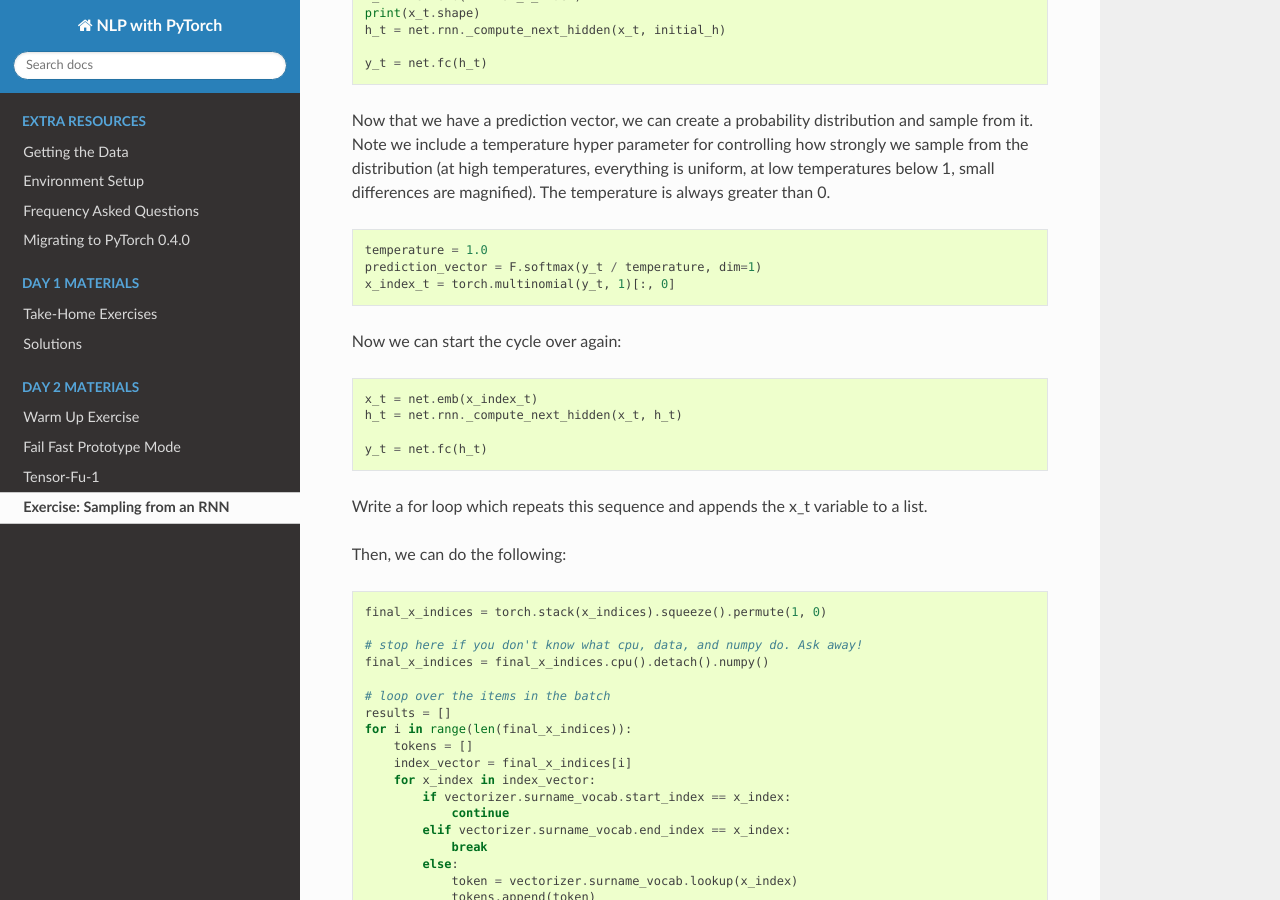
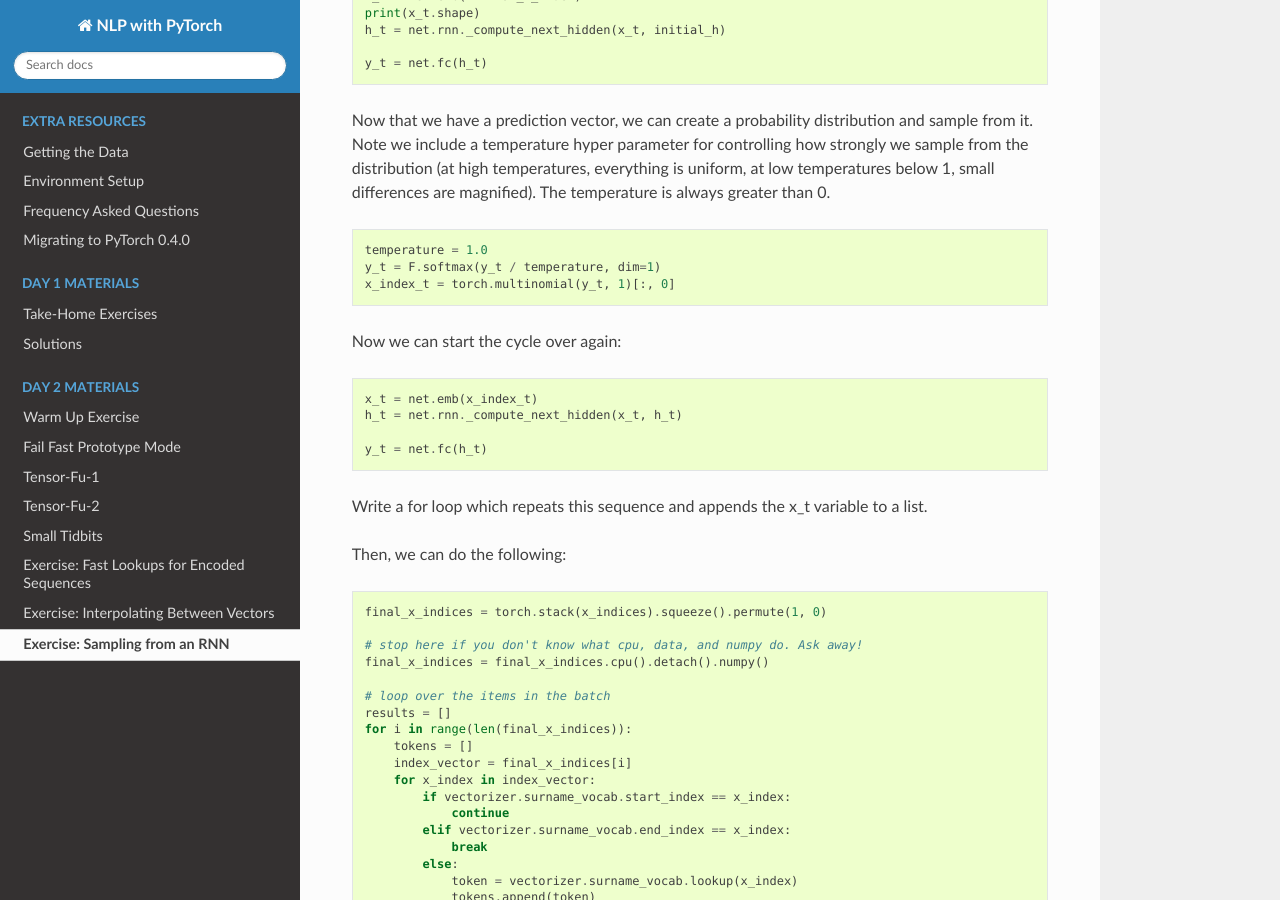
Before and after one commit to joosthub/pytorch-nlp-tutorial-eu2018, a Sphinx documentation site: the page built from docs/day2/sampling.rst, in a window 1280 px wide and 900 px high, scrolled down 537 px. Built offline with Sphinx 7.4.7 and the Read the Docs theme 2.0.0, drawn with Linux system fonts in a browser that asks for light colours.

Commit message:
adding new notebook, updating index

```diff
--- a/docs/day2/sampling.rst
+++ b/docs/day2/sampling.rst
@@ -32,7 +32,7 @@ Now that we have a prediction vector, we can create a probability distribution a
 .. code-block:: python
 
    temperature = 1.0
-   prediction_vector = F.softmax(y_t / temperature, dim=1)
+   y_t = F.softmax(y_t / temperature, dim=1)
    x_index_t = torch.multinomial(y_t, 1)[:, 0]
 
 
--- a/docs/index.rst
+++ b/docs/index.rst
@@ -26,6 +26,10 @@ Natural Language Processing (NLP) with PyTorch
    day2/warmup
    day2/failfastprototypemode
    day2/tensorfu1
+   day2/tensorfu2
+   day2/patterns/tidbits
+   day2/adventures/lookups
+   day2/adventures/interpolation
    day2/sampling
 
 
```
Also changed, not shown: 1 other file.
